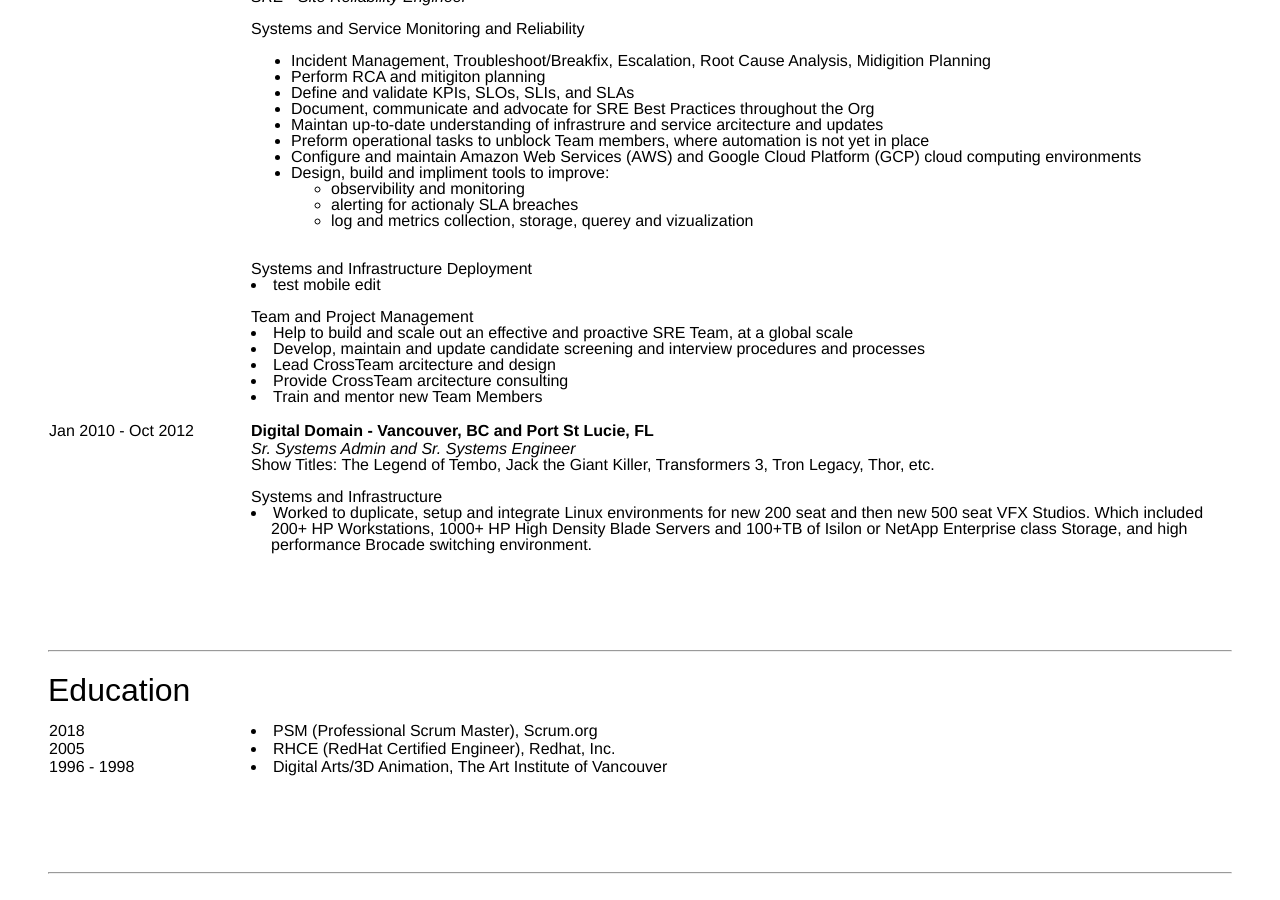
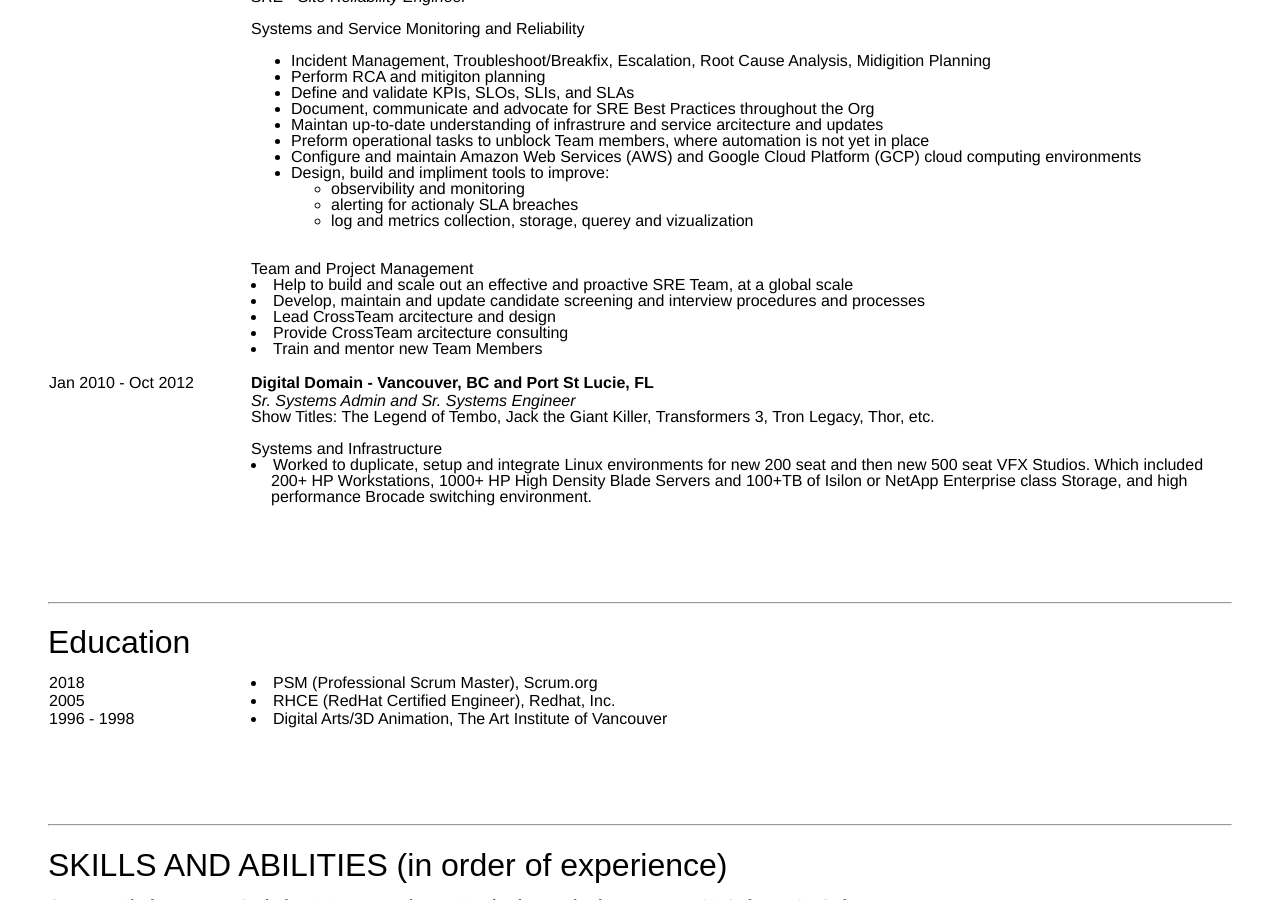
Before and after one commit to mpursley/mpursley.github.io, a Jekyll site: the page built from index_resume_short.md, in a window 1280 px wide and 900 px high, scrolled down 436 px. Built offline with Jekyll 4.4.1, drawn with Linux system fonts in a browser that asks for light colours.

Commit message:
Update index_resume_short.md

```diff
--- a/index_resume_short.md
+++ b/index_resume_short.md
@@ -58,9 +58,6 @@
             <li>log and metrics collection, storage, querey and vizualization</li>
           </ul>
         </ul>
-      <br>
-      Systems and Infrastructure Deployment
-        <li>test mobile edit</li>
       <br>
       Team and Project Management
         <li>Help to build and scale out an effective and proactive SRE Team, at a global scale</li>
```
